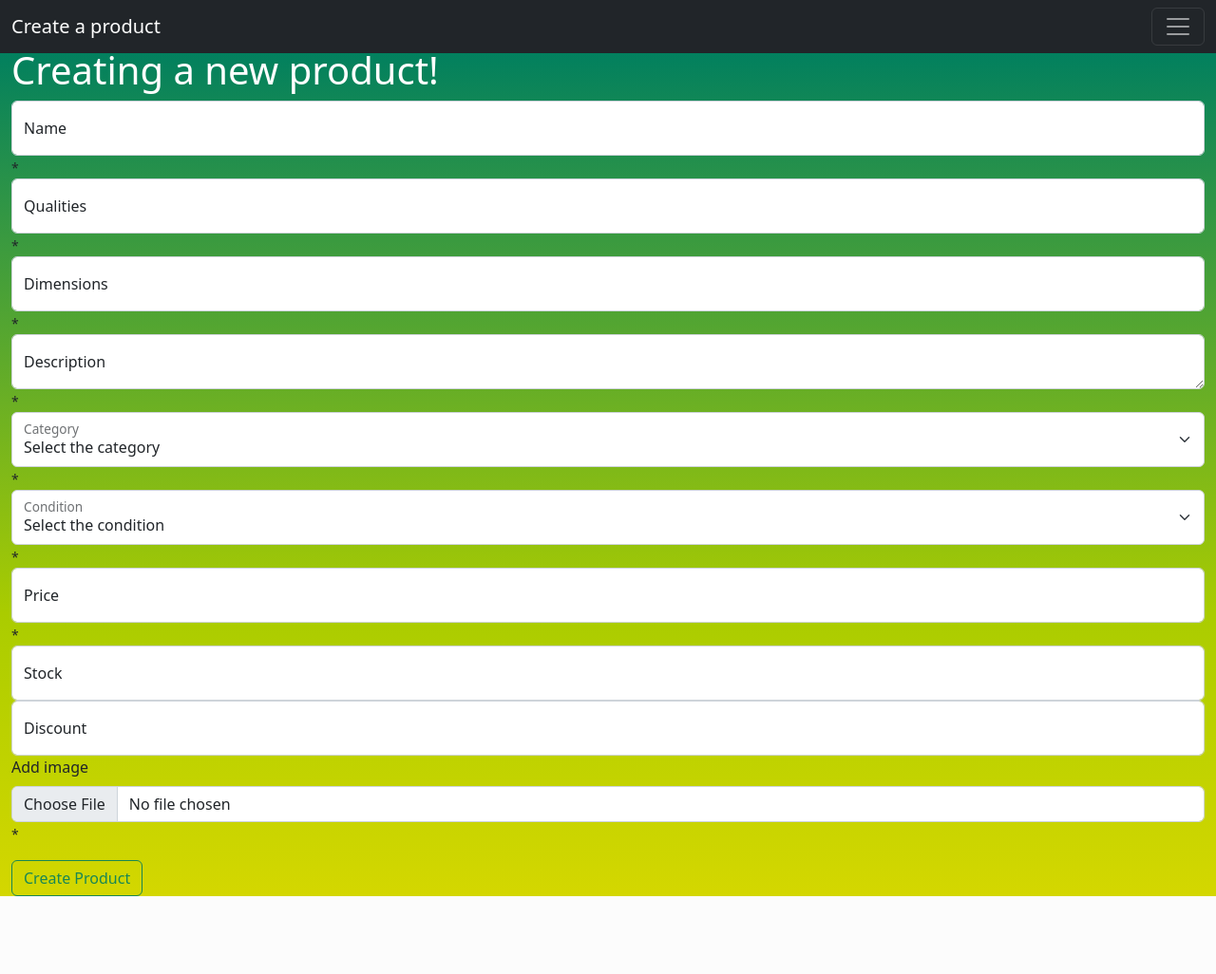
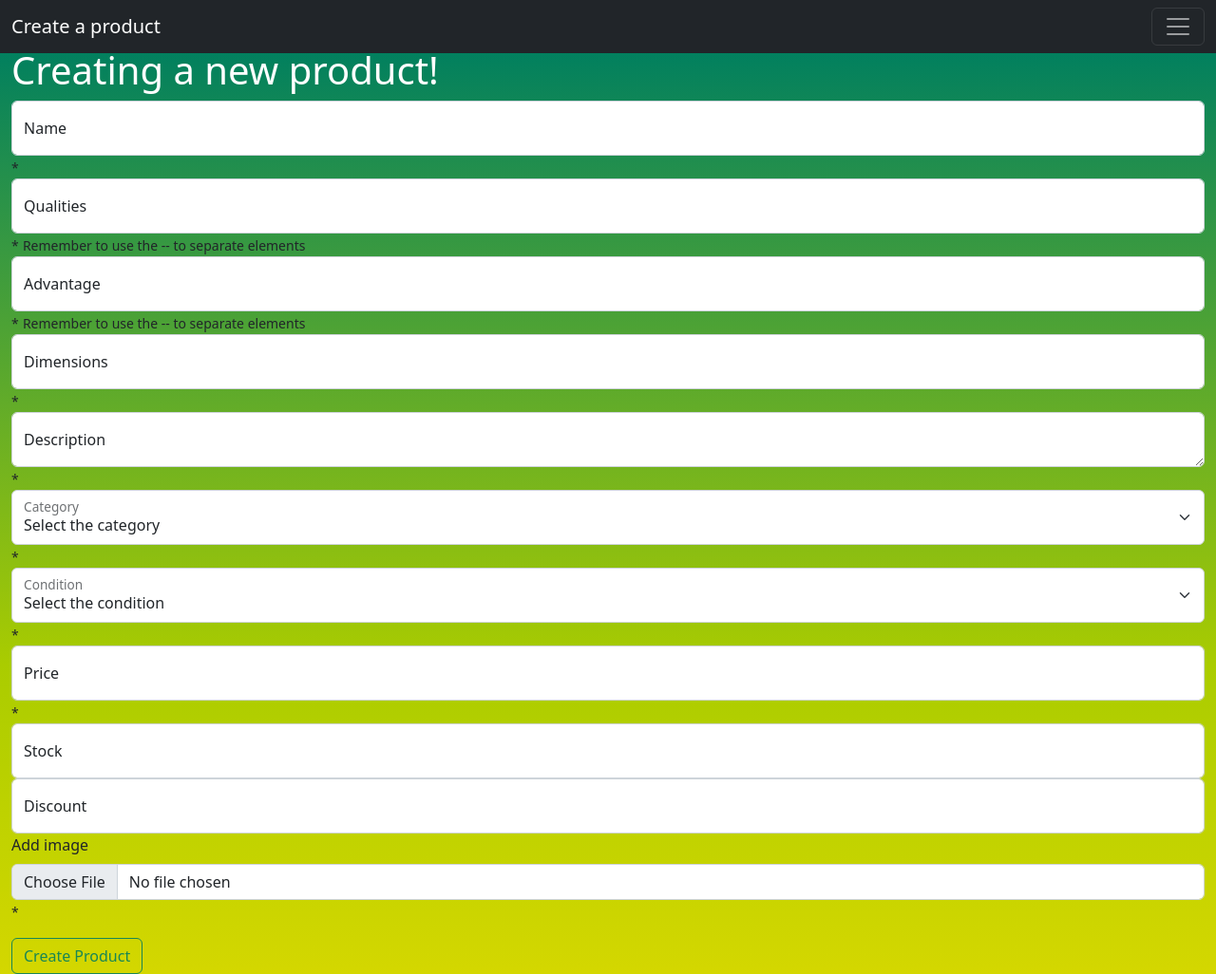
Before and after one commit to nicolas335/Grupo_3_GNUMPlack, a Node server app: page /admin/create in a window 1280 px wide. Shown: the whole page at 95% size. Before the commit the page ends 944 px from the top, so only its background shows below. Run offline with Node 20, Linux system fonts and the light colour scheme.

Commit message:
termino crud edit en admin

```diff
--- a/GNUMPlack_site/controllers/adminController.js
+++ b/GNUMPlack_site/controllers/adminController.js
@@ -9,7 +9,12 @@ module.exports = {
     },
 
     store: (req, res) => {
-            let {  name, description, dimensions, category, condition, stock, price, qualities, discount, image} = req.body;
+            let { name, description, dimensions, category, condition, stock, price, qualities, discount, advantage, image} = req.body;
+
+            let newAdvantages = advantage.split('--');
+            let newQualities = qualities.split('--');
+            let newImage = image.split();
+
 
             let newProduct = {
                 id: products[products.length - 1].id + 1,
@@ -21,8 +26,9 @@ module.exports = {
                 stock: +stock,
                 price: +price,
                 discount: +discount,
-                qualities: qualities,
-                image: image,
+                qualities: newQualities,
+                advantage: newAdvantages,
+                image: newImage,
             }
 
             products.push(newProduct)
--- a/GNUMPlack_site/views/admin/create.ejs
+++ b/GNUMPlack_site/views/admin/create.ejs
@@ -63,10 +63,19 @@
                 <input type="text" name="qualities" class="form-control" id="qualities" placeholder="Qualities">
                 <label for="qualities">Qualities</label>
                 <small>*</small>
+                <small>Remember to use the -- to separate elements</small>
+              </div>
+              <div class="form-floating">
+                <input type="text" name="advantage" class="form-control" id="advantage" placeholder="Advantage">
+                <label for="advantage">Advantage</label>
+                <small>*</small>
+                <small>Remember to use the -- to separate elements</small>
+              </div>
               <div class="form-floating">
                 <input type="text" name="dimensions" class="form-control" id="dimensions" placeholder="Dimensions">
                 <label for="dimensions">Dimensions</label>
                 <small>*</small>
+              </div>
               <div class="form-floating">
                 <textarea class="form-control" name="description" placeholder="Please insert the description of the product" id="floatingTextarea"></textarea>
                 <label for="floatingTextarea">Description</label>
--- a/GNUMPlack_site/views/admin/list.ejs
+++ b/GNUMPlack_site/views/admin/list.ejs
@@ -16,7 +16,7 @@
             </button>
             <div class="offcanvas offcanvas-end text-bg-dark" tabindex="-1" id="offcanvasDarkNavbar" aria-labelledby="offcanvasDarkNavbarLabel">
               <div class="offcanvas-header">
-                <h5 class="offcanvas-title" id="offcanvasDarkNavbarLabel">Dark offcanvas</h5>
+                <h5 class="offcanvas-title" id="offcanvasDarkNavbarLabel">Menu</h5>
                 <button type="button" class="btn-close btn-close-white" data-bs-dismiss="offcanvas" aria-label="Close"></button>
               </div>
               <div class="offcanvas-body">
@@ -70,7 +70,7 @@
                 <tr>
                   <th scope="row"><%= producto.id %></th>
                   <td><%= producto.name%></td>
-                  <td>X</td>
+                  <td><%= producto.stock %> </td>
                   <td>$<%= producto.price %></td>
                   <td>
                     <a href="/admin/edit/<%= producto.id %>"><button type="button" class="btn btn-dark"><svg xmlns="http://www.w3.org/2000/svg" width="18" height="18" fill="currentColor" class="bi bi-pencil" viewBox="0 0 16 16">
```
